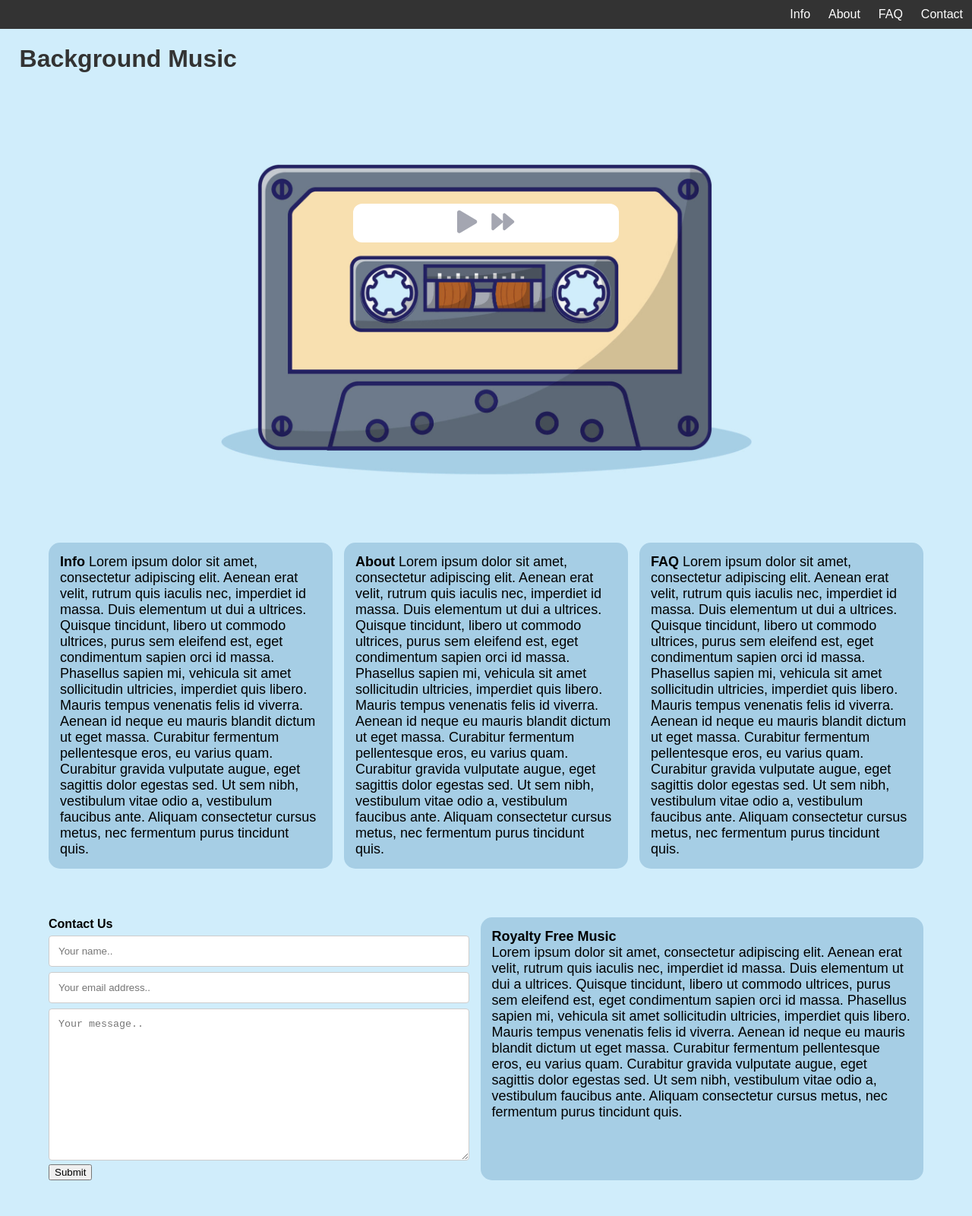
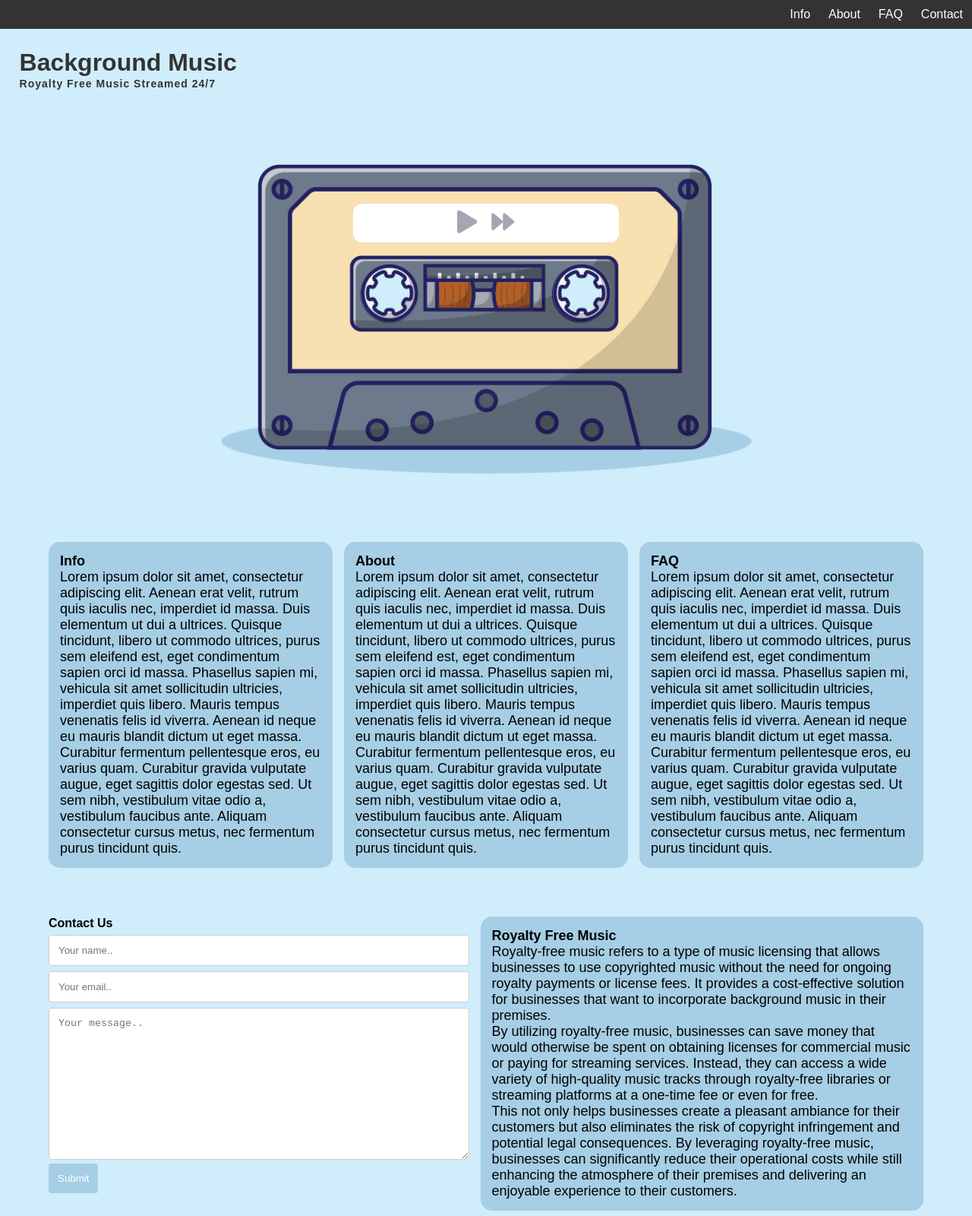
Before and after one commit to andyhinchliffe/backgroundmusic, a plain HTML site: page index.html in a window 1280 px wide. Shown: the top 1600 px of the page at 76% size. Drawn offline with Linux system fonts and the light colour scheme; a web font is replaced by a local one.

Commit message:
Add files via upload

```diff
--- a/index.html
+++ b/index.html
@@ -27,7 +27,7 @@
       <li><a href="#about">About</a></li>
       <li><a href="#info">Info</a></li>
     </ul>
-<div><h1>Background Music</h1></div>
+<div><h1>Background Music</h1><h2>Royalty Free Music Streamed 24/7</h2></div>
 
     <div class="wrapper">
 
@@ -63,39 +63,12 @@
 
     </div>
     <div class="flex-container">
-      <div id="info" class="info"><strong><b>Info   </b></strong>Lorem ipsum dolor sit amet, consectetur adipiscing elit. Aenean erat velit, rutrum quis iaculis nec, imperdiet id massa. Duis elementum ut dui a ultrices. Quisque tincidunt, libero ut commodo ultrices, purus sem eleifend est, eget condimentum sapien orci id massa. Phasellus sapien mi, vehicula sit amet sollicitudin ultricies, imperdiet quis libero. Mauris tempus venenatis felis id viverra. Aenean id neque eu mauris blandit dictum ut eget massa. Curabitur fermentum pellentesque eros, eu varius quam. Curabitur gravida vulputate augue, eget sagittis dolor egestas sed. Ut sem nibh, vestibulum vitae odio a, vestibulum faucibus ante. Aliquam consectetur cursus metus, nec fermentum purus tincidunt quis.</div>
-      <div id="about" class="info"><strong><b>About   </b></strong>Lorem ipsum dolor sit amet, consectetur adipiscing elit. Aenean erat velit, rutrum quis iaculis nec, imperdiet id massa. Duis elementum ut dui a ultrices. Quisque tincidunt, libero ut commodo ultrices, purus sem eleifend est, eget condimentum sapien orci id massa. Phasellus sapien mi, vehicula sit amet sollicitudin ultricies, imperdiet quis libero. Mauris tempus venenatis felis id viverra. Aenean id neque eu mauris blandit dictum ut eget massa. Curabitur fermentum pellentesque eros, eu varius quam. Curabitur gravida vulputate augue, eget sagittis dolor egestas sed. Ut sem nibh, vestibulum vitae odio a, vestibulum faucibus ante. Aliquam consectetur cursus metus, nec fermentum purus tincidunt quis.</div>
-      <div id="faq" class="info"><strong><b>FAQ   </b></strong>Lorem ipsum dolor sit amet, consectetur adipiscing elit. Aenean erat velit, rutrum quis iaculis nec, imperdiet id massa. Duis elementum ut dui a ultrices. Quisque tincidunt, libero ut commodo ultrices, purus sem eleifend est, eget condimentum sapien orci id massa. Phasellus sapien mi, vehicula sit amet sollicitudin ultricies, imperdiet quis libero. Mauris tempus venenatis felis id viverra. Aenean id neque eu mauris blandit dictum ut eget massa. Curabitur fermentum pellentesque eros, eu varius quam. Curabitur gravida vulputate augue, eget sagittis dolor egestas sed. Ut sem nibh, vestibulum vitae odio a, vestibulum faucibus ante. Aliquam consectetur cursus metus, nec fermentum purus tincidunt quis.</div>
+      <div id="info" class="info"><strong><b>Info   </b></strong><br />Lorem ipsum dolor sit amet, consectetur adipiscing elit. Aenean erat velit, rutrum quis iaculis nec, imperdiet id massa. Duis elementum ut dui a ultrices. Quisque tincidunt, libero ut commodo ultrices, purus sem eleifend est, eget condimentum sapien orci id massa. Phasellus sapien mi, vehicula sit amet sollicitudin ultricies, imperdiet quis libero. Mauris tempus venenatis felis id viverra. Aenean id neque eu mauris blandit dictum ut eget massa. Curabitur fermentum pellentesque eros, eu varius quam. Curabitur gravida vulputate augue, eget sagittis dolor egestas sed. Ut sem nibh, vestibulum vitae odio a, vestibulum faucibus ante. Aliquam consectetur cursus metus, nec fermentum purus tincidunt quis.</div>
+      <div id="about" class="info"><strong><b>About   </b></strong><br />Lorem ipsum dolor sit amet, consectetur adipiscing elit. Aenean erat velit, rutrum quis iaculis nec, imperdiet id massa. Duis elementum ut dui a ultrices. Quisque tincidunt, libero ut commodo ultrices, purus sem eleifend est, eget condimentum sapien orci id massa. Phasellus sapien mi, vehicula sit amet sollicitudin ultricies, imperdiet quis libero. Mauris tempus venenatis felis id viverra. Aenean id neque eu mauris blandit dictum ut eget massa. Curabitur fermentum pellentesque eros, eu varius quam. Curabitur gravida vulputate augue, eget sagittis dolor egestas sed. Ut sem nibh, vestibulum vitae odio a, vestibulum faucibus ante. Aliquam consectetur cursus metus, nec fermentum purus tincidunt quis.</div>
+      <div id="faq" class="info"><strong><b>FAQ   </b></strong><br />Lorem ipsum dolor sit amet, consectetur adipiscing elit. Aenean erat velit, rutrum quis iaculis nec, imperdiet id massa. Duis elementum ut dui a ultrices. Quisque tincidunt, libero ut commodo ultrices, purus sem eleifend est, eget condimentum sapien orci id massa. Phasellus sapien mi, vehicula sit amet sollicitudin ultricies, imperdiet quis libero. Mauris tempus venenatis felis id viverra. Aenean id neque eu mauris blandit dictum ut eget massa. Curabitur fermentum pellentesque eros, eu varius quam. Curabitur gravida vulputate augue, eget sagittis dolor egestas sed. Ut sem nibh, vestibulum vitae odio a, vestibulum faucibus ante. Aliquam consectetur cursus metus, nec fermentum purus tincidunt quis.</div>
     </div>
 
-    <div class="flex-container">
 
-    <div  id="contact" class="contact-container">
-      <strong><b>Contact Us</b></strong><br>
-      <form action="action_page.php">
-
-        <label for="fname"></label>
-        <input type="text" id="fname" name="firstname" placeholder="Your name..">
-
-        <label for="lname"></label>
-        <input type="text" id="lname" name="email" placeholder="Your email address..">
-
-        <!-- <label for="country">Country</label>
-        <select id="country" name="country">
-          <option value="australia">Australia</option>
-          <option value="canada">Canada</option>
-          <option value="usa">USA</option>
-        </select> -->
-
-        <label for="subject"></label>
-        <textarea id="subject" name="subject" placeholder="Your message.." style="height:200px"></textarea>
-
-        <input type="submit" value="Submit">
-
-      </form>
-    </div>
-    <div class="info"><strong><b>Royalty Free Music</b></strong><br />Lorem ipsum dolor sit amet, consectetur adipiscing elit. Aenean erat velit, rutrum quis iaculis nec, imperdiet id massa. Duis elementum ut dui a ultrices. Quisque tincidunt, libero ut commodo ultrices, purus sem eleifend est, eget condimentum sapien orci id massa. Phasellus sapien mi, vehicula sit amet sollicitudin ultricies, imperdiet quis libero. Mauris tempus venenatis felis id viverra. Aenean id neque eu mauris blandit dictum ut eget massa. Curabitur fermentum pellentesque eros, eu varius quam. Curabitur gravida vulputate augue, eget sagittis dolor egestas sed. Ut sem nibh, vestibulum vitae odio a, vestibulum faucibus ante. Aliquam consectetur cursus metus, nec fermentum purus tincidunt quis.</div>
-  </div>
 
   <div class="flex-container">
 
--- a/style.css
+++ b/style.css
@@ -4,6 +4,7 @@
   display: flex;
   align-items: center;
   justify-content: center;
+  margin-top: 0px;
 }
 .mainParts{
   text-align: center;
@@ -57,8 +58,24 @@ h1{
         font-family: 'Barlow Condensed', sans-serif;
         text-align: left;
         margin-left: 2%;
+        margin-top: 2%;
         color: #333;
+        margin-bottom: 0px;
+        font-weight: bold;
 
+
+}
+
+h2{
+
+  font-family: 'Barlow Condensed', sans-serif;
+  text-align: left;
+  margin-left: 2%;
+  margin-top: 1px;
+  margin-bottom: 0px;
+  font-size: 14px;
+  color: #333;
+  letter-spacing: 1px;
 
 }
 
```
